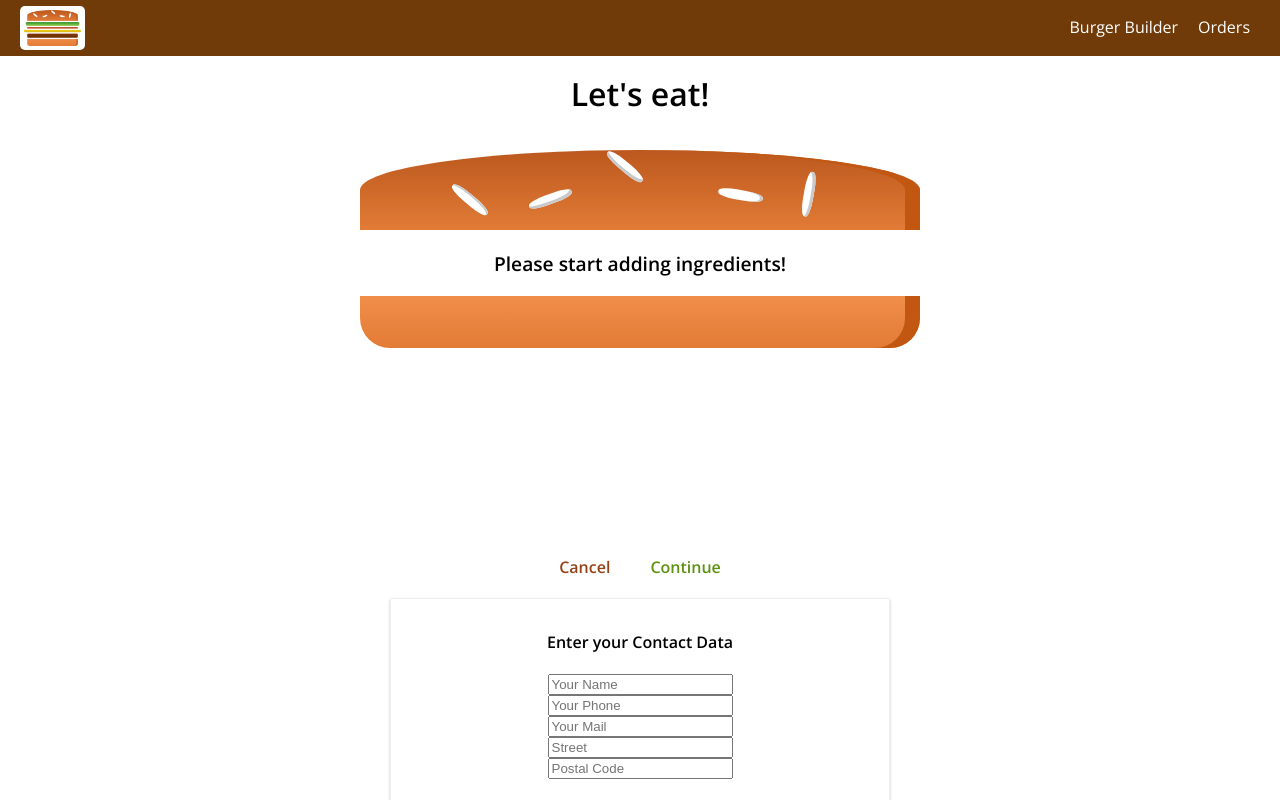
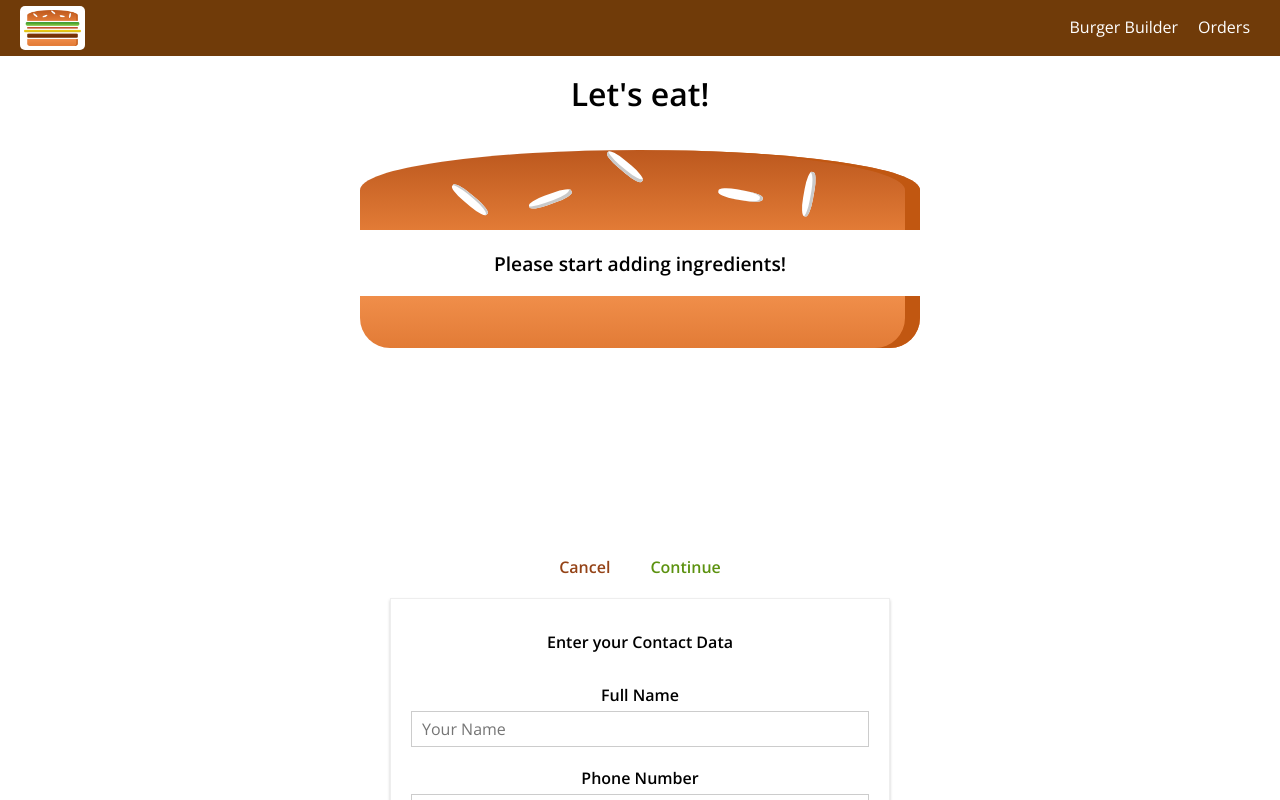
Before and after one commit to sapirMal/burger-app, a React app: page /checkout in a window 1280 px wide. Both pictures are taken after a click on the button "Continue". Shown: the top 800 px of the page. Built offline with nearby package versions, Linux system fonts and the light colour scheme.

Commit message:
order form

```diff
--- /dev/null
+++ b/src/components/UI/Input/Input.css
@@ -0,0 +1,28 @@
+.Input{
+    width: 100%;
+    padding: 10px;
+    box-sizing: border-box;
+}
+
+.Label{
+    margin-bottom: 5px;
+    display: block;
+    font-weight: bold;
+
+}
+
+.InputElement{
+    outline: none;
+    font: inherit;
+    border: 1px solid #ccc;
+    background-color: white;
+    padding: 6px 10px;
+    display: block;
+    width: 100%;
+    box-sizing: border-box;
+}
+
+.InputElement:focus{
+    outline: none;
+    background-color: #ccc;
+}
--- /dev/null
+++ b/src/components/UI/Input/Input.js
@@ -0,0 +1,50 @@
+import React from 'react';
+import classes from './Input.css';
+
+const input = props => {
+    let inputElement = null;
+
+    switch (props.elementType) {
+        case ('input'):
+            inputElement =
+                <input
+                    className={classes.InputElement}
+                    {...props.elementConfig}
+                    value={props.value}
+                    onChange={props.changed}/>;
+            break;
+        case ('textarea'):
+            inputElement = <textarea
+                className={classes.InputElement}
+                {...props.elementConfig}
+                value={props.value}
+                onChange={props.changed} />;
+            break;
+        case ('select'):
+            inputElement =
+                <select
+                    className={classes.InputElement}
+                    value={props.value}
+                    onChange={props.changed}>
+                    {props.elementConfig.options.map(op =>
+                        <option
+                            key={op.value}
+                            value={op.value}>
+                            {op.displayValue}
+                        </option>)}
+                </select>;
+            break;
+        default:
+            inputElement = <input className={classes.InputElement} {...props.elementConfig} />;
+            break;
+    }
+
+    return (
+        <div className={classes.Input}>
+            <label className={classes.Label}>{props.label}</label>
+            {inputElement}
+        </div>
+    );
+}
+
+export default input;
--- a/src/containers/Checkout/ContactData/ContactData.css
+++ b/src/containers/Checkout/ContactData/ContactData.css
@@ -8,10 +8,10 @@
     border: 1px solid #eee;
 }
 
-.ContactData input{
+/* .ContactData input{
     display: block;
     margin: auto;
-}
+} */
 
 @media (min-width: 600px){
     .ContactData{
--- a/src/containers/Checkout/ContactData/ContactData.js
+++ b/src/containers/Checkout/ContactData/ContactData.js
@@ -3,38 +3,98 @@ import axios from '../../../axios-orders';
 import Spinner from '../../../components/UI/Spinner/Spinner';
 import Button from '../../../components/UI/Button/Button';
 import classes from './ContactData.css';
+import Input from '../../../components/UI/Input/Input';
 
 class ContactData extends Component {
     state = {
-        name: '',
-        phone: '',
-        email: '',
-        address: {
-            street: '',
-            number: '',
-            city: '',
+        formOrder: {
+            name: {
+                value: '',
+                label: 'Full Name',
+                elementConfig: {
+                    type: 'text',
+                    placeholder: 'Your Name'
+                },
+                elementType: 'input'
+            },
+            phone: {
+                value: '',
+                label: 'Phone Number',
+                elementConfig: {
+                    type: 'tel',
+                    placeholder: 'Phone',
+                    pattern: '05[0-9]{8}'
+
+                },
+                rules: {},
+                valid: false,
+                tach: false,
+                elementType: 'input'
+            },
+            email: {
+                value: '',
+                label: 'Email',
+                elementConfig: {
+                    type: 'email',
+                    placeholder: 'E-Mail'
+                },
+                elementType: 'input'
+            },
+            street: {
+                label: 'Address',
+                value: '',
+                elementConfig: {
+                    type: 'text',
+                    placeholder: 'Street'
+                },
+                elementType: 'input'
+            },
+            number: {
+                value: '',
+                elementConfig: {
+                    type: 'text',
+                    placeholder: 'Apartment number'
+                },
+                elementType: 'input'
+            },
+            city: {
+                value: '',
+                elementConfig: {
+                    type: 'text',
+                    placeholder: 'City'
+                },
+                elementType: 'input'
+            },
+            deliveryMethod: {
+                label: 'Delivery Method',
+                value: '',
+                elementConfig: {
+                    options: [
+                        {value: 'fastest', displayValue: 'Fastest'},
+                        {value: 'cheapest', displayValue: 'Cheapest'}
+                    ]
+                },
+                elementType: 'select'
+            },
+
         },
+
         loading: false,
     }
 
     orderHandler = (event) => {
         event.preventDefault();
         this.setState({loading: true});
+        const data = {};
+        for (const key in this.state.formOrder) {
+            data[key] = this.state.formOrder[key].value;
+        }
         const order = {
             ingredients: this.props.ingredients,
             // in real app this calculate will be on the serve!
             price: this.props.price,
-            costumer: {
-                name: 'Sapir Mal',
-                address: {
-                    street: 'Ben-Gurion',
-                    number: '120',
-                    city: 'Be\'er-Sheva',
-                },
-                email: 'blabla@gmail.com',
-                phone: '052222254',
-            },
-            deliveryMethod: 'fastest',
+            contactData: data,
+
         };
         axios.post('/orders.json', order)
             .then(res => {
@@ -48,20 +108,32 @@ class ContactData extends Component {
             });
     }
 
+    inputChangeHandler = (event, id) => {
+        const updateForm = {...this.state.formOrder};
+        const updateInput = {...updateForm[id]};
+        updateInput.value = event.target.value;
+        updateForm[id] = updateInput;
+        this.setState({formOrder: updateForm});
+    }
+
     render() {
         let form;
+        let inputsArray = [];
+        for (let key in this.state.formOrder) {
+            inputsArray.push({id: key, config: this.state.formOrder[key]});
+        }
         if (this.state.loading)
             form = <Spinner />;
         else
-            form = <form>
-                <input type='text' name='name' placeholder='Your Name'></input>
-                <input type='number' name='phone' placeholder='Your Phone'></input>
-                <input type='email' name='email' placeholder='Your Mail'></input>
-                <input type='text' name='street' placeholder='Street'></input>
-                <input type='text' name='postcode' placeholder='Postal Code'></input>
+            form = <form onSubmit={this.orderHandler}>
+                {inputsArray.map(el =>
+                    <Input
+                        key={el.id}
+                        {...el.config}
+                        changed={(e) => this.inputChangeHandler(e, el.id)} />
+                )}
                 <Button
-                    btnType='Success'
-                    clicked={this.orderHandler}>
+                    btnType='Success'>
                     ORDER</Button>
             </form>;
         return (
```
